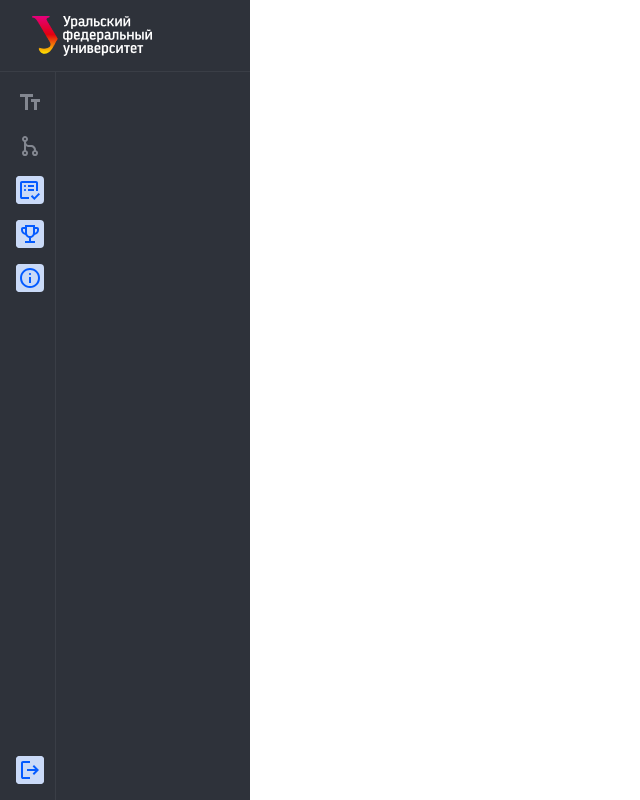
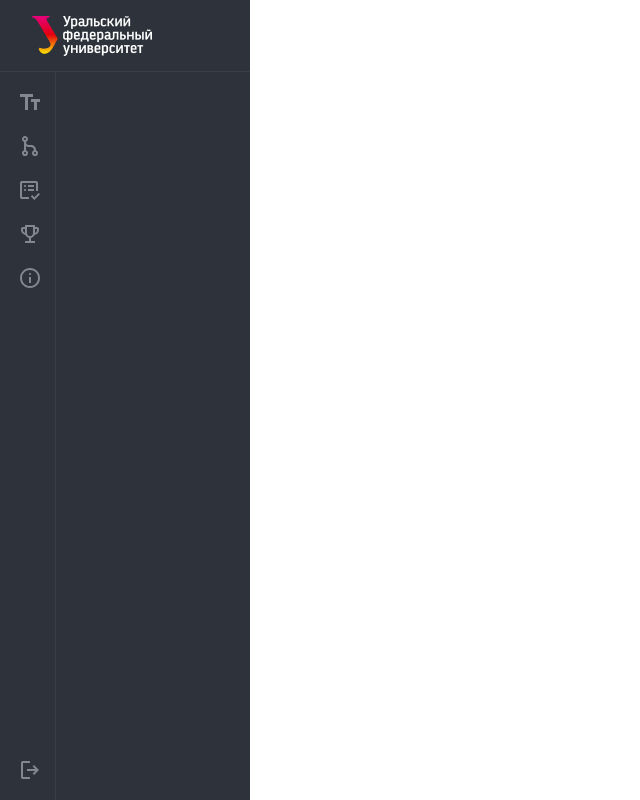
Before and after one commit to c00b3r/knowledge-graph-system, a React (Vite) app: page / in a window 1280 px wide. Shown: the whole page, without its empty margins (0-640 px from the left). Built offline with nearby package versions, Linux system fonts and the light colour scheme.

Commit message:
fix: 404 error on vercel

```diff
--- a/src/components/NavigationMenu/NavigationMenu.tsx
+++ b/src/components/NavigationMenu/NavigationMenu.tsx
@@ -42,15 +42,19 @@ function NavigationMenu() {
           to='/editor'
         />
         <NavigationItem title='Граф' icon={<GraphIcon />} to='/graph' />
-        <NavigationItem title='Список' icon={<ListIcon />} to='/' />
-        <NavigationItem title='Достижения' icon={<AchievementsIcon />} to='/' />
-        <NavigationItem title='Справка' icon={<HintIcon />} to='/' />
+        <NavigationItem title='Список' icon={<ListIcon />} to='/*' />
+        <NavigationItem
+          title='Достижения'
+          icon={<AchievementsIcon />}
+          to='/*'
+        />
+        <NavigationItem title='Справка' icon={<HintIcon />} to='/*' />
       </nav>
       <div className='navigation-menu-nav-item'>
         <NavigationItem
           title='Выйти в TeamProject'
           icon={<LogoutIcon />}
-          to='/'
+          to='/*'
         />
       </div>
     </div>
```
Also changed, not shown: vercel.json (added).
